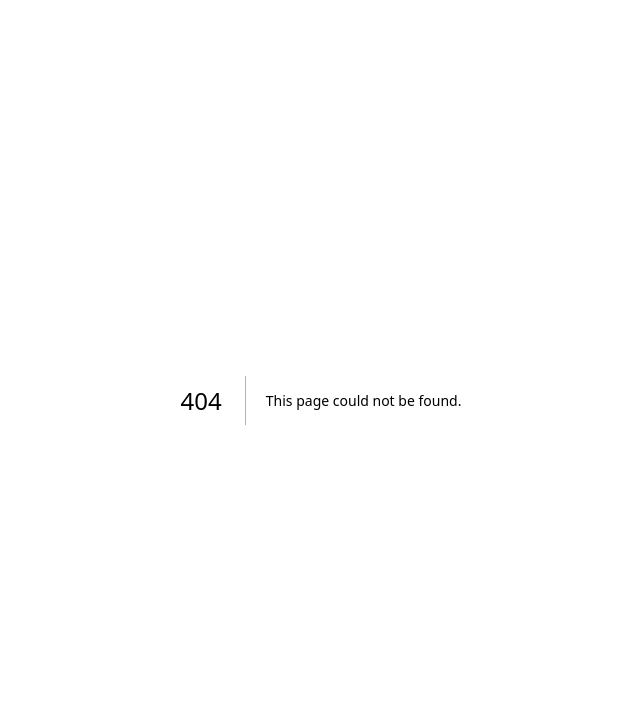
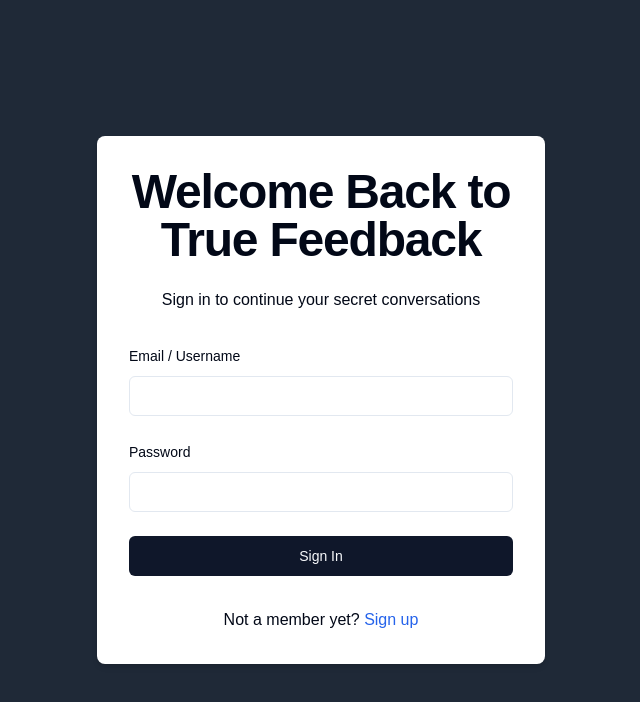
Before and after one commit to SyedFaisal30/unknownmsgs, a Next.js app: page /sign-in in a window 1280 px wide. Before the commit this address had no page. Shown: the top 702 px of the page, without its empty margins (319-959 px from the left). Built offline with nearby package versions, Linux system fonts and the light colour scheme.

Commit message:
Added Sign in

```diff
--- /dev/null
+++ b/src/app/(auth)/sign-in/page.tsx
@@ -0,0 +1,110 @@
+"use client";
+
+import { zodResolver } from "@hookform/resolvers/zod";
+import { useForm } from "react-hook-form";
+import * as z from "zod";
+import { signIn } from "next-auth/react";
+import {
+  Form,
+  FormField,
+  FormItem,
+  FormLabel,
+  FormMessage,
+} from "@/components/ui/form";
+import { Input } from "@/components/ui/input";
+import { Button } from "@/components/ui/button";
+import Link from "next/link";
+import { useRouter } from "next/router";
+import { useToast } from "@/hooks/use-toast";
+import { signInSchema } from "@/schemas/signinSchema";
+
+export default function SignInForm() {
+  const router = useRouter();
+
+  const form = useForm<z.infer<typeof signInSchema>>({
+    resolver: zodResolver(signInSchema),
+    defaultValues: {
+      identifier: "",
+      password: "",
+    },
+  });
+
+  const { toast } = useToast();
+  const onSubmit = async (data: z.infer<typeof signInSchema>) => {
+    const result = await signIn("credentials", {
+      redirect: false,
+      email: data.identifier,
+      password: data.password,
+    });
+
+    if (result?.error) {
+      if (result.error === "CredentialsSignin") {
+        toast({
+          title: "Invalid Credentials",
+          description: "Invalid username or Password",
+          variant: "destructive",
+        });
+      } else {
+        toast({
+          title: "Something went wrong",
+          description: result.error,
+          variant: "destructive",
+        });
+      }
+    }
+
+    if (result?.url) {
+      router.replace("/dashboard");
+    }
+  };
+
+  return (
+    <div className="flex justify-center items-center min-h-screen bg-gray-800">
+      <div className="w-full max-w-md p-8 space-y-8 bg-white rounded-lg shadow-md">
+        <div className="text-center">
+          <h1 className="text-4xl font-extrabold tracking-tight lg:text-5xl mb-6">
+            Welcome Back to True Feedback
+          </h1>
+          <p className="mb-4">Sign in to continue your secret conversations</p>
+        </div>
+        <Form {...form}>
+          <form onSubmit={form.handleSubmit(onSubmit)} className="space-y-6">
+            <FormField
+              name="identifier"
+              control={form.control}
+              render={({ field }) => (
+                <FormItem>
+                  <FormLabel> Email / Username</FormLabel>
+                  <Input {...field} />
+                  <FormMessage />
+                </FormItem>
+              )}
+            />
+            <FormField
+              name="password"
+              control={form.control}
+              render={({ field }) => (
+                <FormItem>
+                  <FormLabel> Password</FormLabel>
+                  <Input {...field} type="password" />
+                  <FormMessage />
+                </FormItem>
+              )}
+            />
+            <Button className="w-full" type="submit">
+              Sign In
+            </Button>
+          </form>
+        </Form>
+        <div className="text-center mt-4">
+          <p>
+            Not a member yet?{" "}
+            <Link href="/sign-up" className="text-blue-600 hover:text-blue-800">
+              Sign up
+            </Link>
+          </p>
+        </div>
+      </div>
+    </div>
+  );
+}
```
